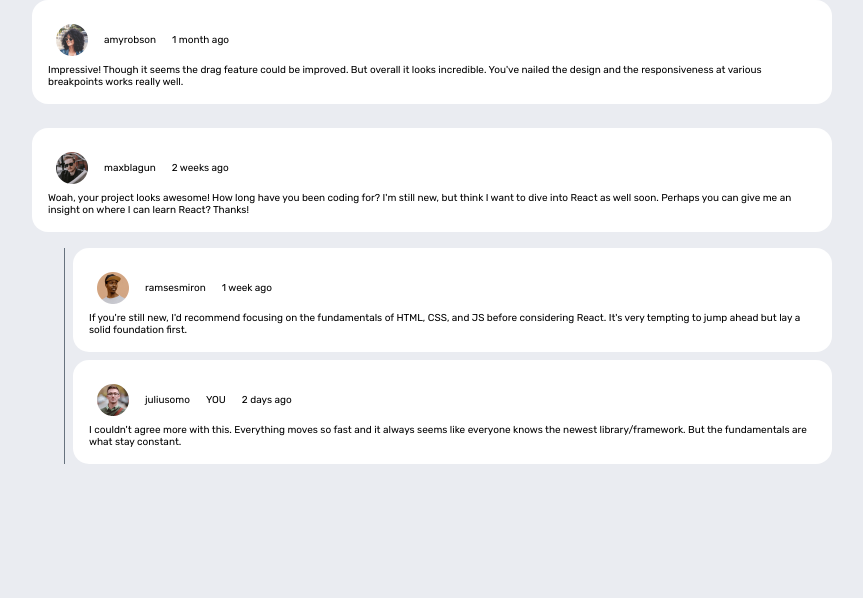
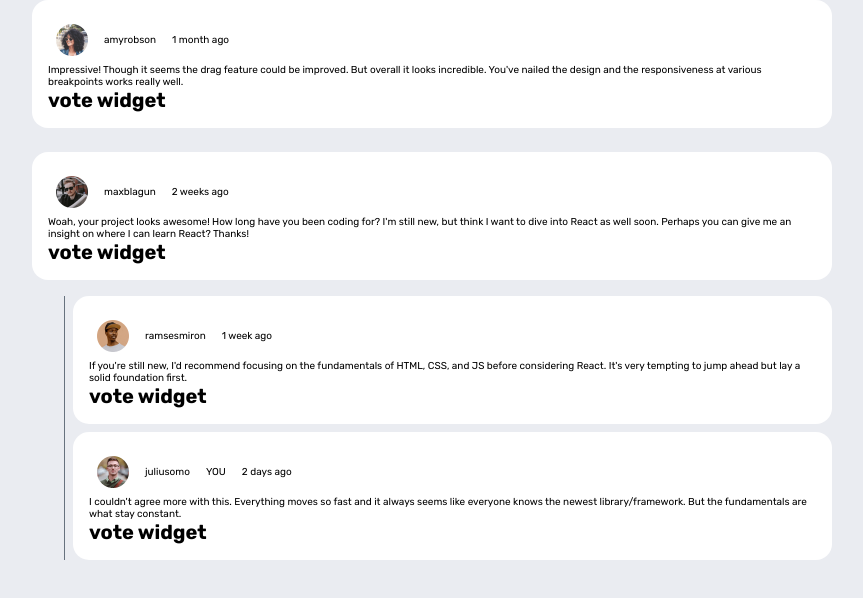
Before and after one commit to riwepo/fem-interactive-comments-section, a React (Create React App) app: page / in a window 1280 px wide. Shown: the top 598 px of the page, without its empty margins (176-1039 px from the left). Built offline with nearby package versions, Linux system fonts and the light colour scheme.

Commit message:
add voting widget

```diff
--- a/src/components/comment/Comment.js
+++ b/src/components/comment/Comment.js
@@ -2,10 +2,17 @@ import React from "react";
 
 import Card from "../ui/Card";
 import CommentUserInfo from "./CommentUserInfo";
+import VoteWidget from "../VoteWidget";
 
 import classes from "./Comment.module.css";
 
 function Comment({ comment }) {
+  const votePlusClickHandler = () => {
+    console.log("plus clicked");
+  };
+  const voteMinusClickHandler = () => {
+    console.log("minus clicked");
+  };
   return (
     <Card>
       <div className={classes.commentInfoContainer}>
@@ -13,6 +20,11 @@ function Comment({ comment }) {
         <p>{comment.createdAt}</p>
       </div>
       <p>{comment.content}</p>
+      <VoteWidget
+        count={comment.score}
+        onPlusClick={votePlusClickHandler}
+        onMinusClick={voteMinusClickHandler}
+      />
     </Card>
   );
 }
```
